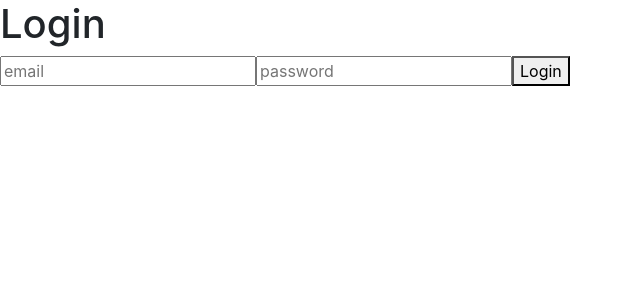
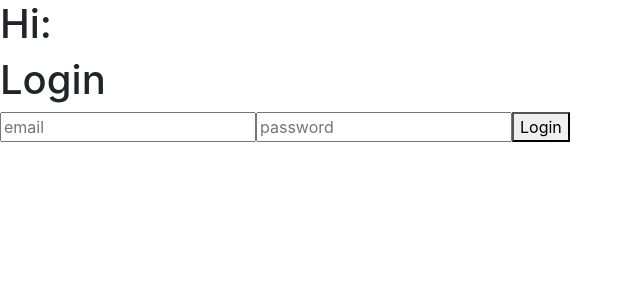
Before and after one commit to Piepongwong/client-mongoose-demo, a React (Create React App) app: page /login in a window 1280 px wide. Shown: the top 300 px of the page, without its empty margins (0-640 px from the left). Built offline with nearby package versions, Linux system fonts and the light colour scheme.

Commit message:
switching

```diff
--- a/src/App.js
+++ b/src/App.js
@@ -7,6 +7,7 @@ import Login from "./Login";
 import PrivateRoute from "./components/PrivateRoute";
 import Profile from "./Profile";
 import PremiumContent from "./PremiumContent";
+import Nav from "./components/Nav";
 
 function App() {
   const [recipes, setRecipes] = useState(false);
@@ -32,7 +33,7 @@ function App() {
 
   return (
     <div className="App">
-
+      <Nav />
         <Route path="/add-recipe" component={AddRecipe} />
         <Route path="/signup" component={Signup} />
         <Route path="/login" component={Login} />
--- a/src/Login.jsx
+++ b/src/Login.jsx
@@ -1,20 +1,21 @@
-import { useState, useEffect } from "react";
+import { useState, useContext } from "react";
+import { userContext } from "./contexts/User";
 import axios from "axios";
 
 export default function Login() {
+  const { setUser: setUserContext } = useContext(userContext);
   const [user, setUser] = useState({
     email: "",
     password: "",
   });
 
   function loginUser(event) {
+
     event.preventDefault();
-    debugger;
     axios
       .post("http://localhost:3000/auth/login", user)
       .then((response) => {
-        // success!
-        debugger;
+        setUserContext(user);
         localStorage.setItem("token", response.data.token);
       })
       .catch((err) => {
--- /dev/null
+++ b/src/components/Nav.jsx
@@ -0,0 +1,16 @@
+import { useContext, useState } from "react";
+import { userContext } from "../contexts/User";
+
+import React from 'react'
+
+function Nav() {
+    const { setUser, user } = useContext(userContext);
+
+    return (
+        <div>
+            <h1>Hi: {user?.email}</h1>
+        </div>
+    )
+}
+
+export default Nav
--- /dev/null
+++ b/src/contexts/User.jsx
@@ -0,0 +1,14 @@
+import { createContext, useState, useEffect } from "react";
+export const userContext = createContext({
+  user: null,
+  setUser: () => {},
+});
+
+export default function ({ children }) {
+  const [user, setUser] = useState();
+  return (
+    <userContext.Provider value={{ user, setUser }}>
+      {children}
+    </userContext.Provider>
+  );
+}
--- a/src/index.js
+++ b/src/index.js
@@ -4,12 +4,16 @@ import "./index.css";
 import App from "./App";
 import reportWebVitals from "./reportWebVitals";
 import { BrowserRouter } from "react-router-dom";
+import UserProvider from "./contexts/User";
+
 ReactDOM.render(
-  <BrowserRouter>
-    <React.StrictMode>
-      <App />
-    </React.StrictMode>
-  </BrowserRouter>,
+  <UserProvider>
+    <BrowserRouter>
+      <React.StrictMode>
+        <App />
+      </React.StrictMode>
+    </BrowserRouter>
+  </UserProvider>,
   document.getElementById("root")
 );
 
```
